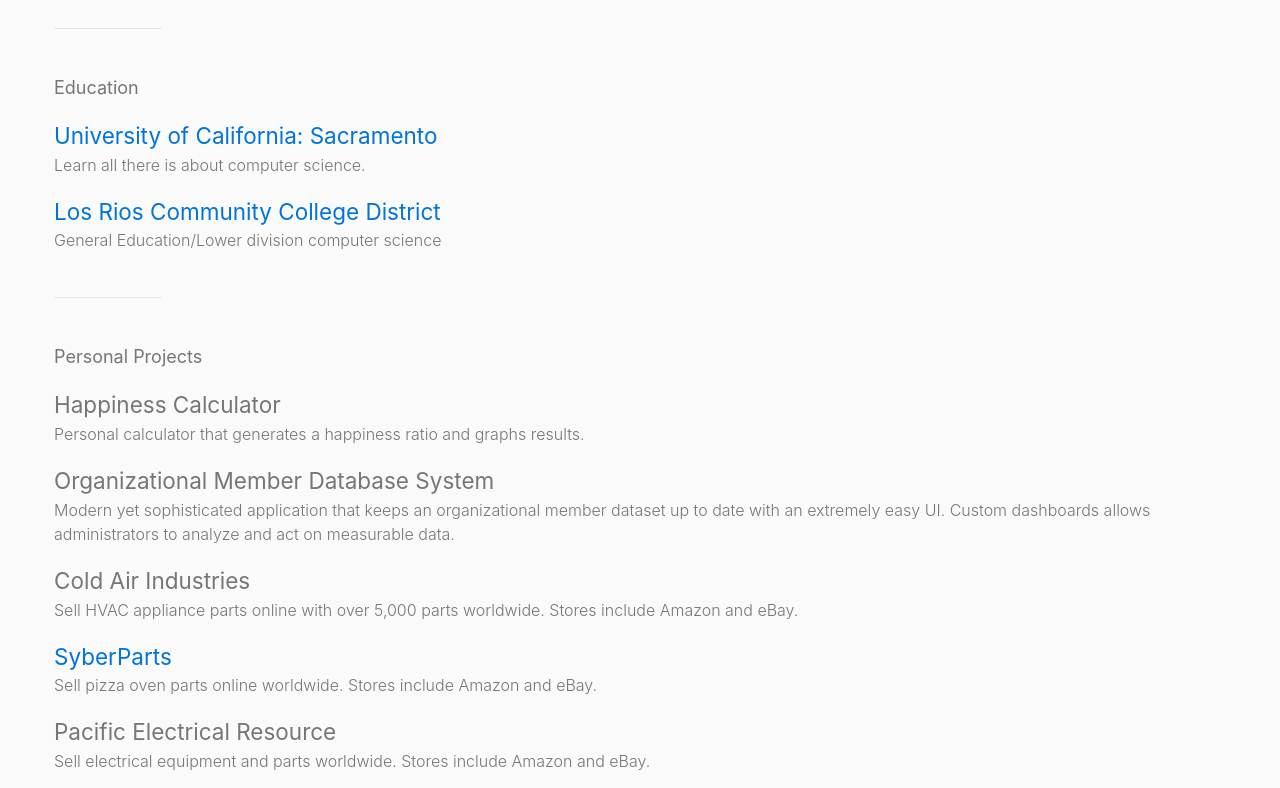
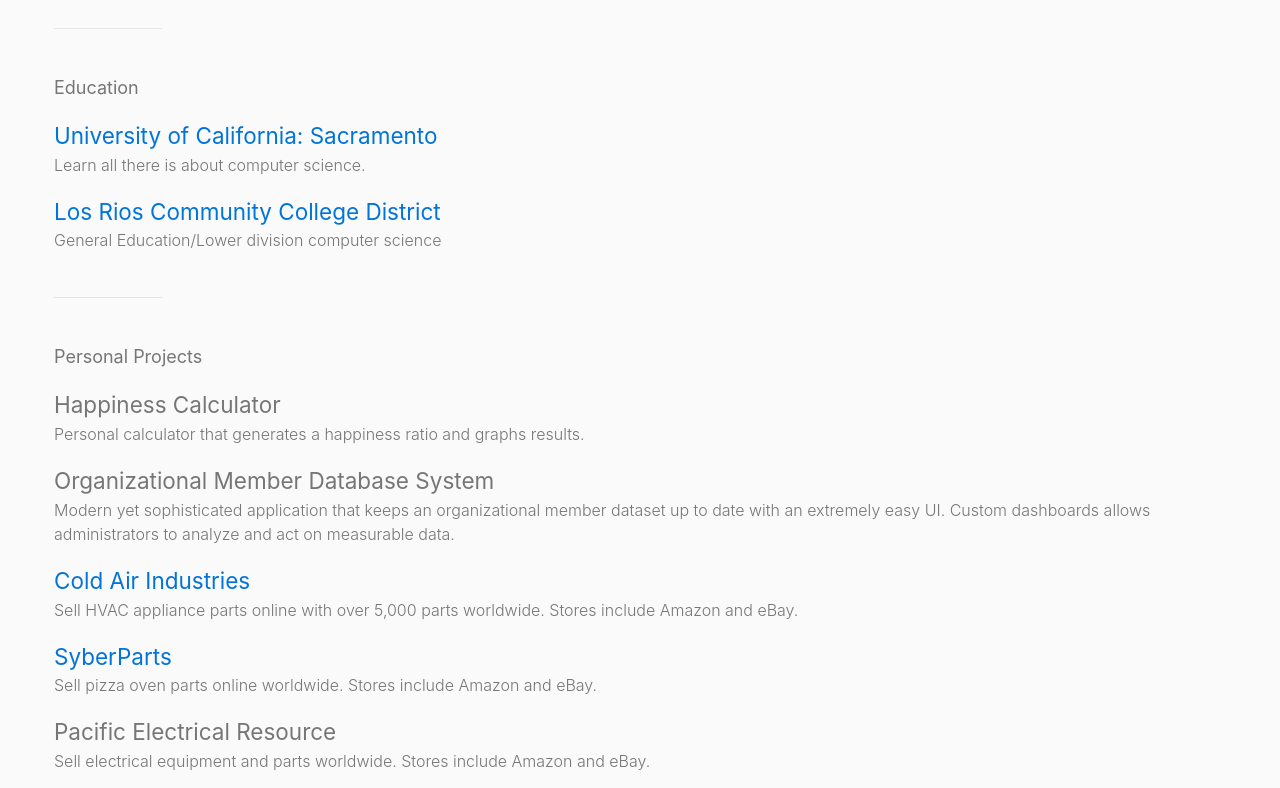
Before and after one commit to makhnovskiy/Personal-Website, a plain HTML site: page index.html in a window 1280 px wide. Shown: the part 267-1055 px from the top of the page. Drawn offline with Linux system fonts and the light colour scheme.

Commit message:
Update index.html

```diff
--- a/index.html
+++ b/index.html
@@ -152,7 +152,7 @@
     <h3>Organizational Member Database System</h3>
     <p>Modern yet sophisticated application that keeps an organizational member dataset up to date with an extremely easy UI. Custom dashboards allows administrators to analyze and act on measurable data.</p>
 
-    <h3>Cold Air Industries</h3>
+    <h3><a href="http://www.coldairindustries.com">Cold Air Industries</a></h3>
     <p>Sell HVAC appliance parts online with over 5,000 parts worldwide. Stores include Amazon and eBay.</p>
 
     <h3><a href="http://www.syberparts.com">SyberParts</a></h3>
```
